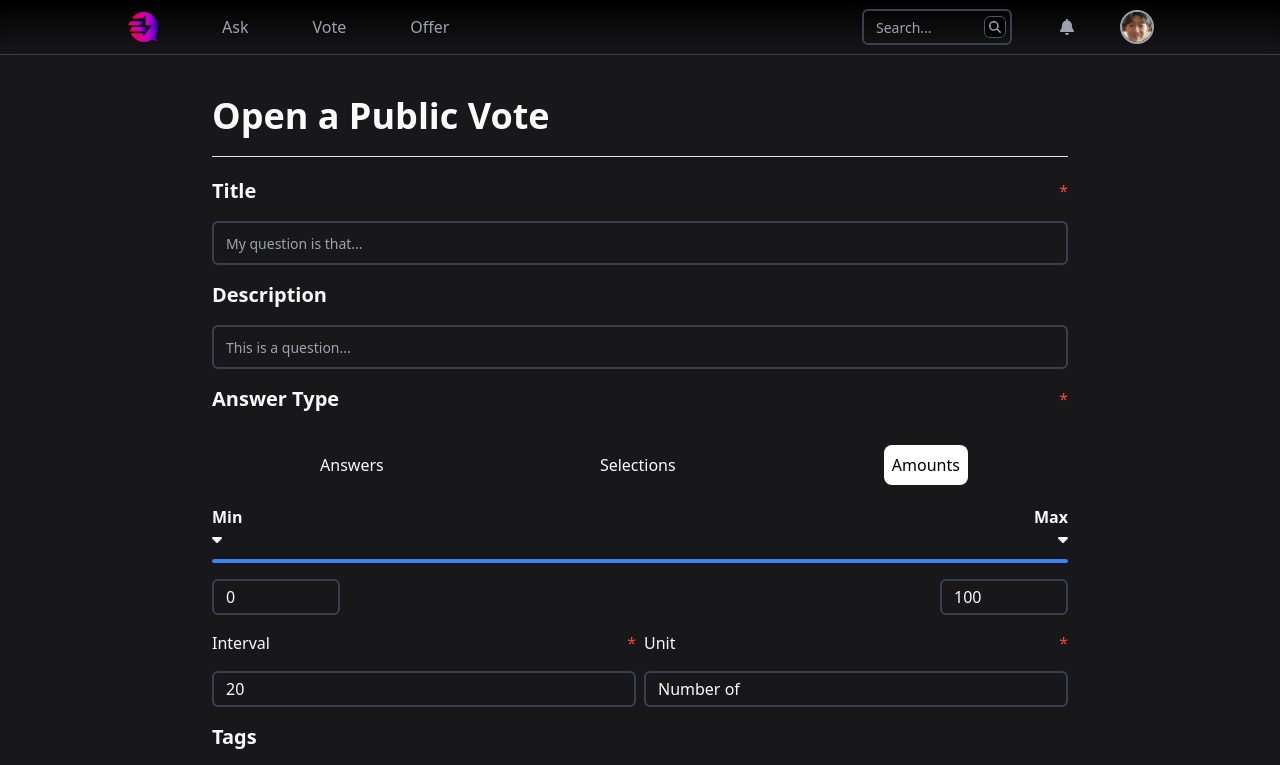
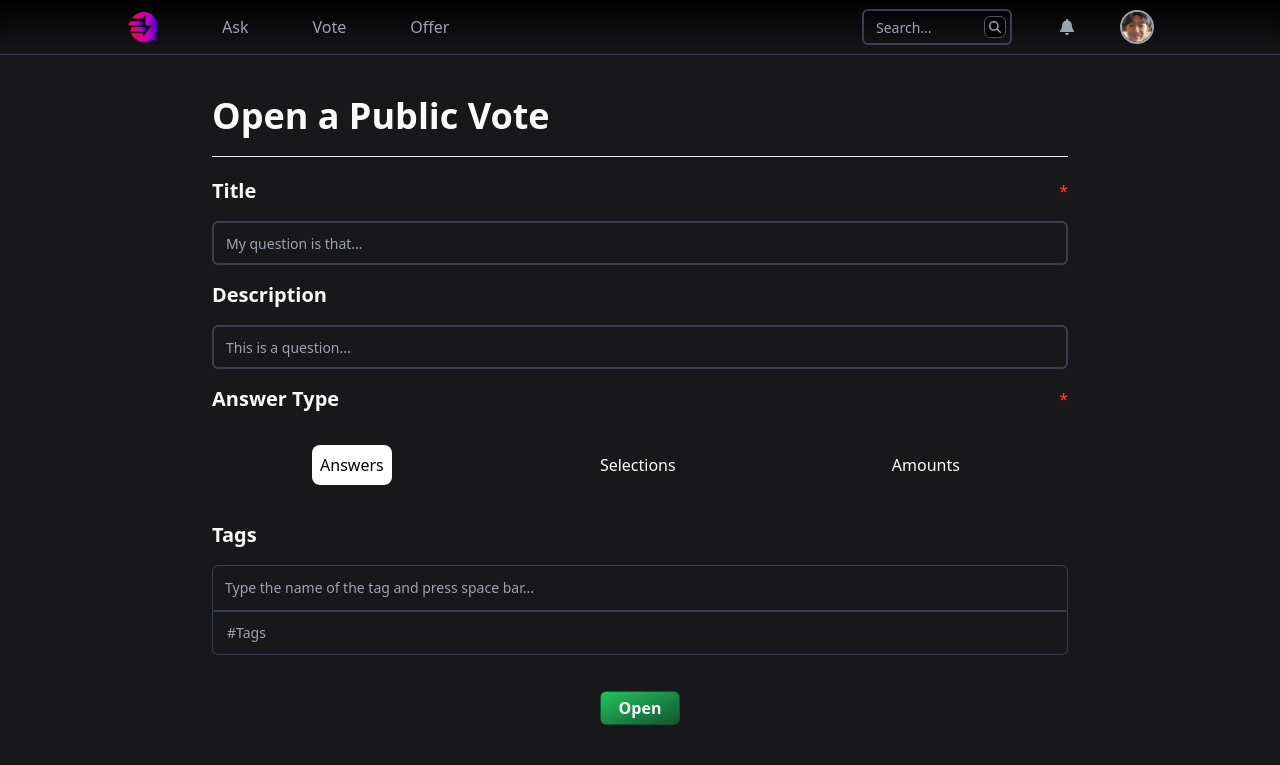
Before and after one commit to cattynip/rellyship, a Next.js app: page /public-votes/open in a window 1280 px wide. Shown: the top 765 px of the page. Built offline with nearby package versions, Linux system fonts and the light colour scheme.

Commit message:
fix(bug): change the default value

```diff
--- a/pages/public-votes/open.tsx
+++ b/pages/public-votes/open.tsx
@@ -44,7 +44,7 @@ const OpenPublicVote: NextPage = () => {
   });
 
   const [loading, _setLoading] = useState<boolean>(false);
-  const [active, setActive] = useState<TVote>("amount");
+  const [active, setActive] = useState<TVote>("answer");
 
   const onValid = (event: FormEvent) => {
     event.preventDefault();
```
